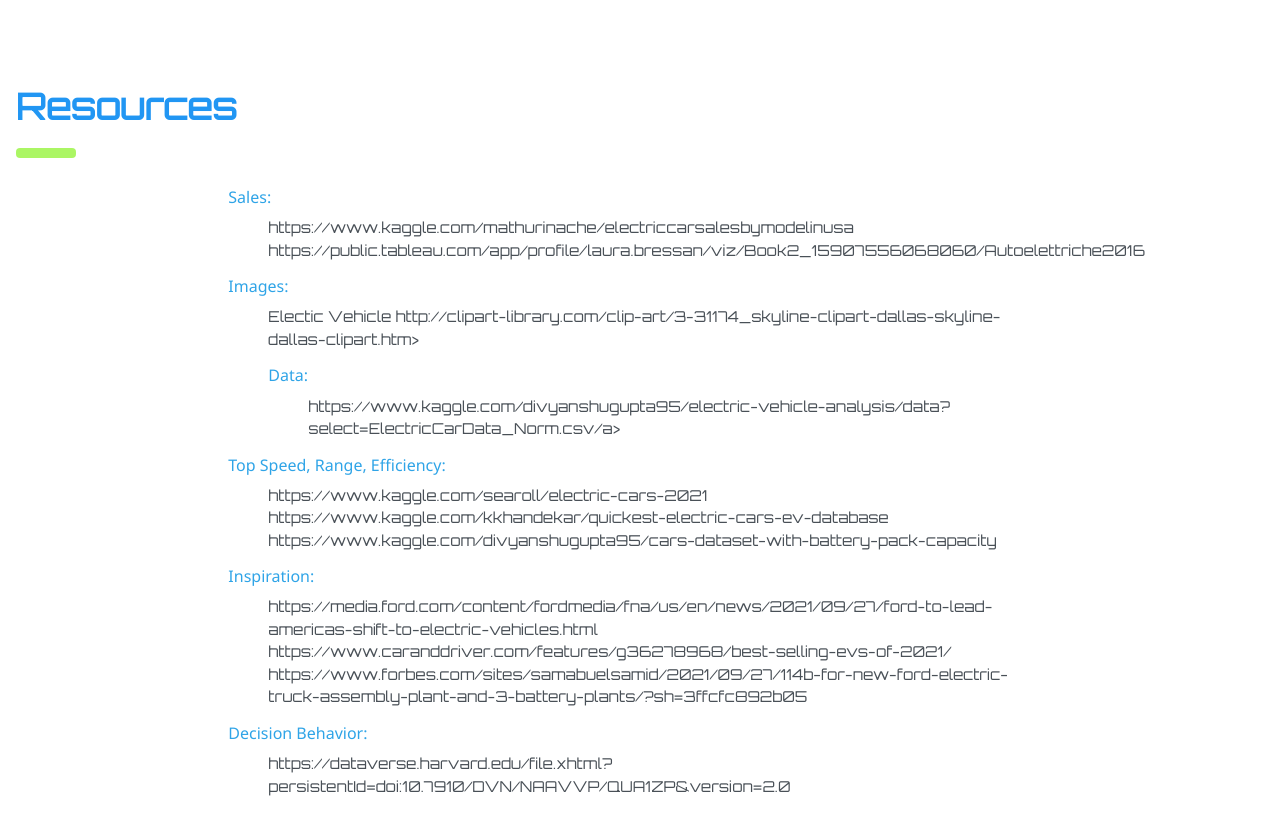
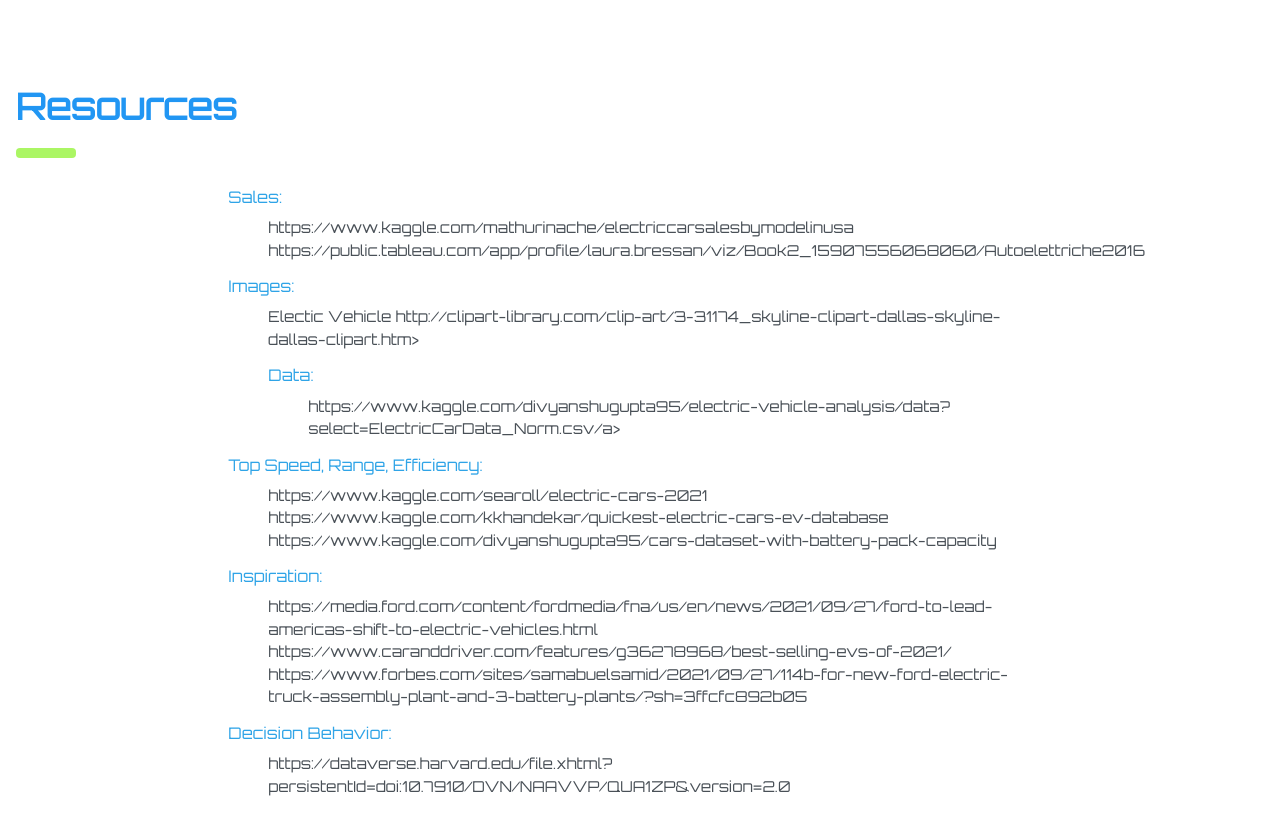
Before and after one commit to Greyson-Moore/SMU_Capstone_Group_4, a Flask app: template final/templates/resources.html in a window 1280 px wide. Shown: the part 53-866 px from the top of the page. Run offline with Flask 2, Linux system fonts and the light colour scheme; the template is opened without the code that fills it, so the values that code supplies are empty; some libraries are stand-ins or nearby versions.

Commit message:
Add files via upload

```diff
--- a/final/templates/resources.html
+++ b/final/templates/resources.html
@@ -19,7 +19,7 @@
     <link rel="stylesheet" href="https://fonts.googleapis.com/css?family=Orbitron">
 
     <style>
-      body,h1,h2,h3,h4,h5 {font-family: "Orbitron", sans-serif}
+      body,h1,h2,h3,h4,h5,h6 {font-family: "Orbitron", sans-serif}
       body {font: size 14px;}
       .w3-half img{margin-bottom:-6px;margin-top:16px;opacity:0.8;cursor:pointer}
       .w3-half img:hover{opacity:1}
```
